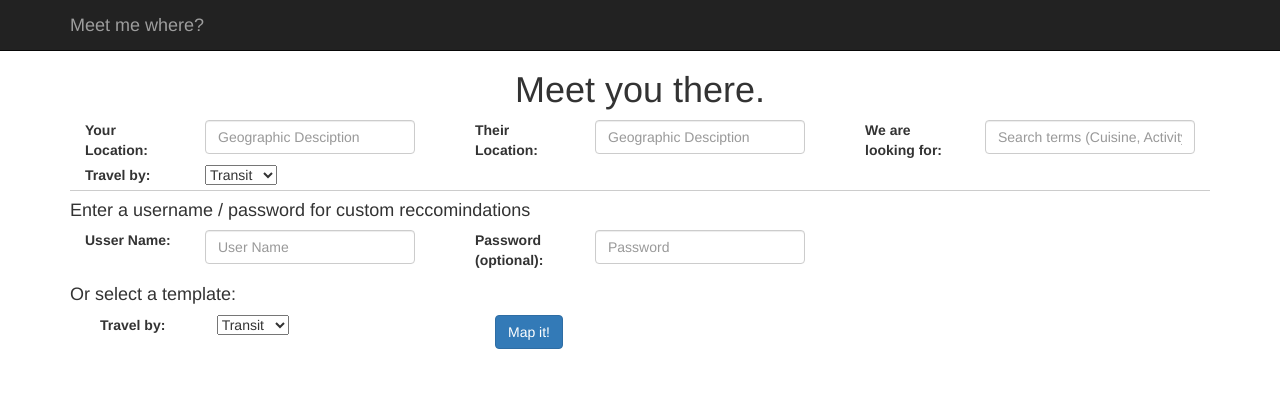
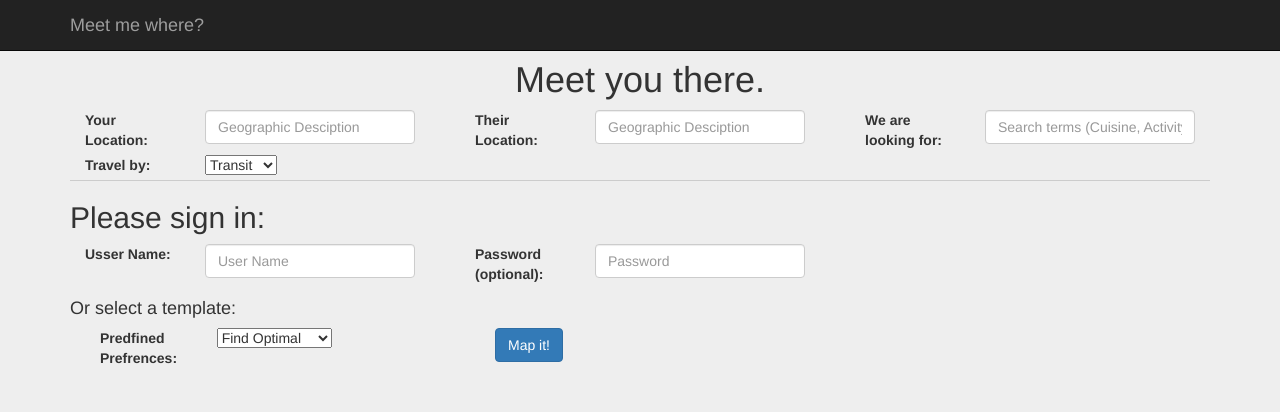
Before and after one commit to jfried23/InsightProject, a Flask app: page / in a window 1280 px wide. Shown: the top 412 px of the page. Run offline with Flask 2, Linux system fonts and the light colour scheme; parts of the project's set-up code (start-up, migrations or seed data) failed here and were passed over; some libraries are stand-ins or nearby versions.

Commit message:
newlogin

```diff
--- a/app.py
+++ b/app.py
@@ -35,10 +35,13 @@ def login():
 		transit_mode =  request.form['transit_mode']
 		userName     =  request.form['user_name']
 		passWord     =  request.form['pass_word']
+		catagory     =  request.form['prefs']
+
+		if catagory =='':  catagory = 'Optimize'
+
 
 		userName +=passWord
 
-		catagory = 'Optimize'
 
 		try: loc1_geo = googlePOI.geocodeFromName(loc1)
 		except: return render_template('index.html', poi=0, sort_order=0, center={'lat':40.749364, 'lng':-73.987687},
--- a/templates/index.html
+++ b/templates/index.html
@@ -86,6 +86,7 @@
   <div id="map-canvas"></div>
 
   <div id='table-area'>
+  <p>Double click table entries to select a place and update your user prefences.</p>
     <table class= "table table-hover">
       <thead id='thead'>
         <tr>
--- a/templates/login.html
+++ b/templates/login.html
@@ -39,6 +39,47 @@
 
 .bottom {
     border-bottom: 1px solid #ccc;
+}
+
+body {
+  padding-top: 40px;
+  padding-bottom: 40px;
+  background-color: #eee;
+}
+
+.form-signin {
+  max-width: 330px;
+  padding: 15px;
+  margin: 0 auto;
+}
+.form-signin .form-signin-heading,
+.form-signin .checkbox {
+  margin-bottom: 10px;
+}
+.form-signin .checkbox {
+  font-weight: normal;
+}
+.form-signin .form-control {
+  position: relative;
+  height: auto;
+  -webkit-box-sizing: border-box;
+     -moz-box-sizing: border-box;
+          box-sizing: border-box;
+  padding: 10px;
+  font-size: 16px;
+}
+.form-signin .form-control:focus {
+  z-index: 2;
+}
+.form-signin input[type="email"] {
+  margin-bottom: -1px;
+  border-bottom-right-radius: 0;
+  border-bottom-left-radius: 0;
+}
+.form-signin input[type="password"] {
+  margin-bottom: 10px;
+  border-top-left-radius: 0;
+  border-top-right-radius: 0;
 }
 
 #map-canvas {
@@ -120,9 +161,7 @@
       </div>
       </div>
 
-    <p></p>
-    <p></p>
-    <h4> Enter a username / password for custom reccomindations </h4>
+    <h2 class="form-signin-heading">Please sign in:</h2>
     <div class="row">
       <div class="col-sm-6 col-lg-4">
         <div class="form-group">
@@ -145,12 +184,12 @@
     <h4>Or select a template:</h4>
       <div class="col-sm-6 col-lg-4">
        <div class="form-group">
-         <label for="inputLocation" class="col-md-4 control-label">Travel by:</label>
+         <label for="inputLocation" class="col-md-4 control-label">Predfined Prefrences:</label>
          <div class="col-md-8">
-            <select class="selectpicker" name="transit_mode">
-              <option value="transit">Transit</option>
-              <option value="walking">Walking</option>
-              <option value="driving">Driving</option>
+            <select class="selectpicker" name="prefs">
+              <option value="Optimize">Find Optimal</option>
+              <option value="Gourmets">Skew Gourmet</option>
+              <option value="Random">Skew Cheap</option>
             </select>
           </div>
           </div>
```
